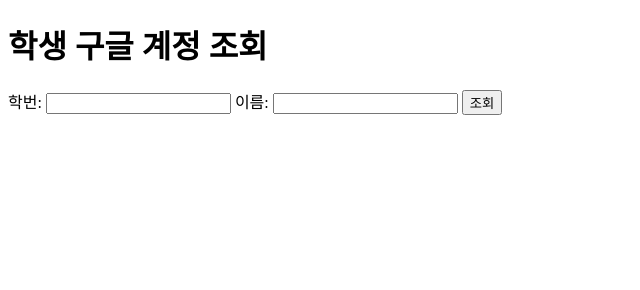
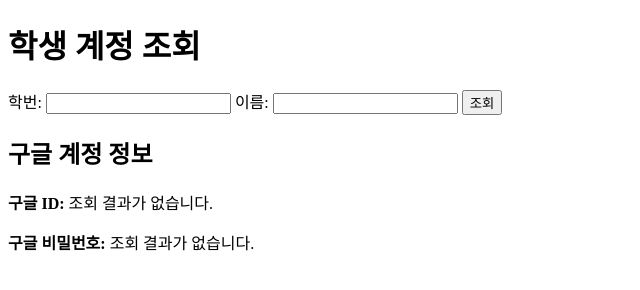
Before and after one commit to kde7415/firsttest, a plain HTML site: page templates/index.html in a window 1280 px wide. Shown: the whole page, without its empty margins (0-640 px from the left). Drawn offline with Linux system fonts and the light colour scheme.

Commit message:
html 기본 인터페이스 생성

```diff
--- a/templates/index.html
+++ b/templates/index.html
@@ -8,7 +8,7 @@
 </head>
 <body>
   <div class="container">
-    <h1>학생 구글 계정 조회</h1>
+    <h1>학생 계정 조회</h1>
 
     <form id="lookupForm">
       <label for="studentId">학번:</label>
@@ -20,10 +20,10 @@
       <button type="submit">조회</button>
     </form>
 
-    <div id="result" class="result-box" style="display: none;">
-      <h2>조회 결과</h2>
-      <p><strong>구글 ID:</strong> <span id="googleId"></span></p>
-      <p><strong>비밀번호:</strong> <span id="googlePw"></span></p>
+    <div id="result" class="result-box">
+      <h2>구글 계정 정보</h2>
+      <p><strong>구글 ID:</strong> <span id="googleId">조회 결과가 없습니다.</span></p>
+      <p><strong>구글 비밀번호:</strong> <span id="googlePw">조회 결과가 없습니다.</span></p>
     </div>
   </div>
 
```
Also changed, not shown: 1 other file.
